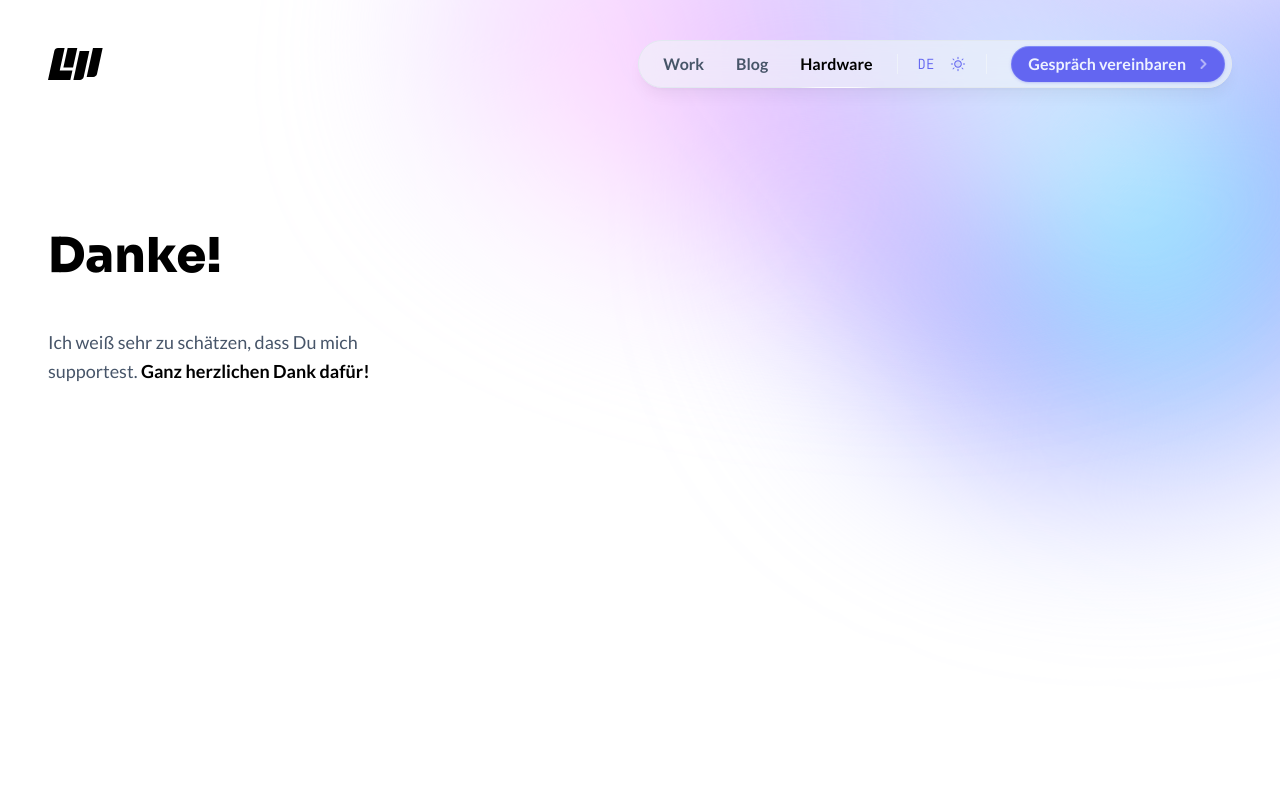
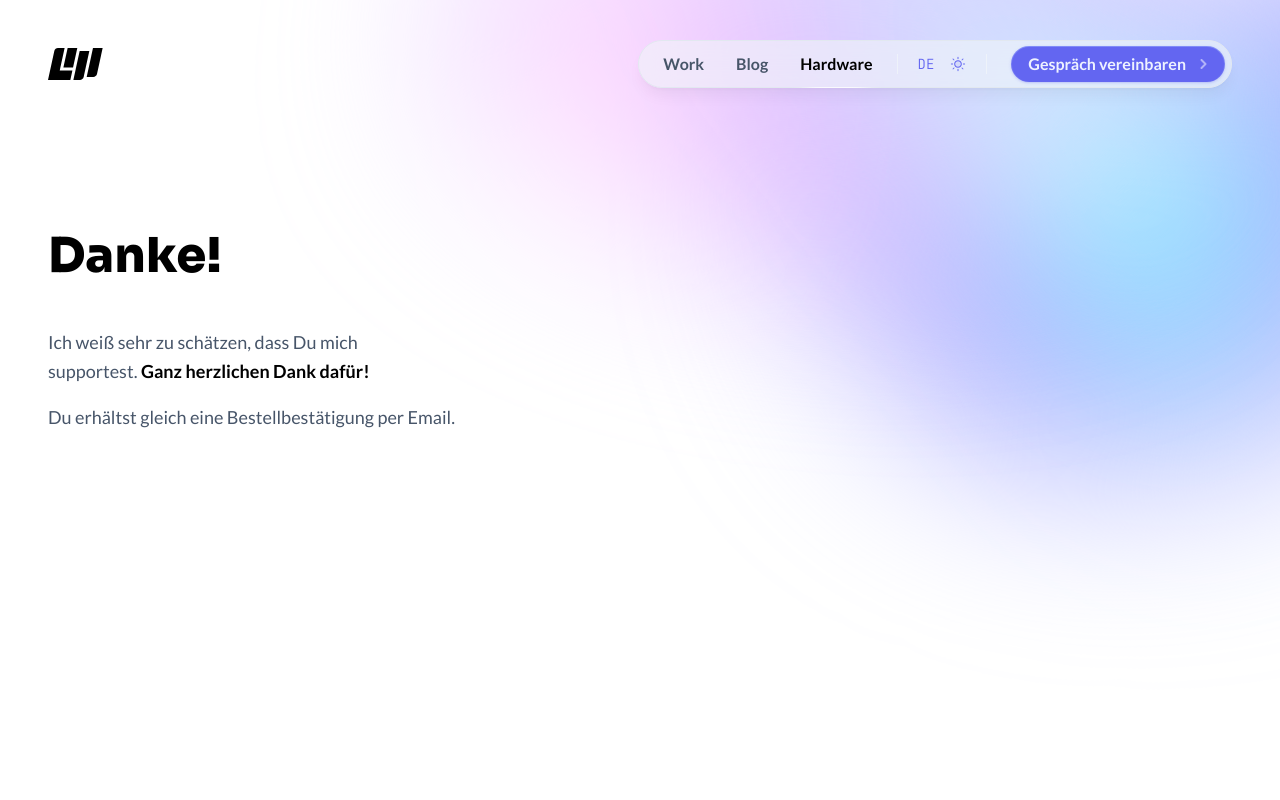
Before and after one commit to lukaswiesehan/lw.works-old, a Next.js app: page /hardware/thanks in a window 1280 px wide. Shown: the top 800 px of the page. Built offline with nearby package versions, Linux system fonts and the light colour scheme.

Commit message:
Update thanks page

```diff
--- a/app/hardware/thanks/page.tsx
+++ b/app/hardware/thanks/page.tsx
@@ -21,6 +21,9 @@ export default function Thanks() {
           Ich weiß sehr zu schätzen, dass Du mich supportest.
           <b> Ganz herzlichen Dank dafür!</b>
         </Paragraph>
+        <Paragraph size="lg" className="mt-4">
+          Du erhältst gleich eine Bestellbestätigung per Email.
+        </Paragraph>
       </Section>
     </main>
   )
```
